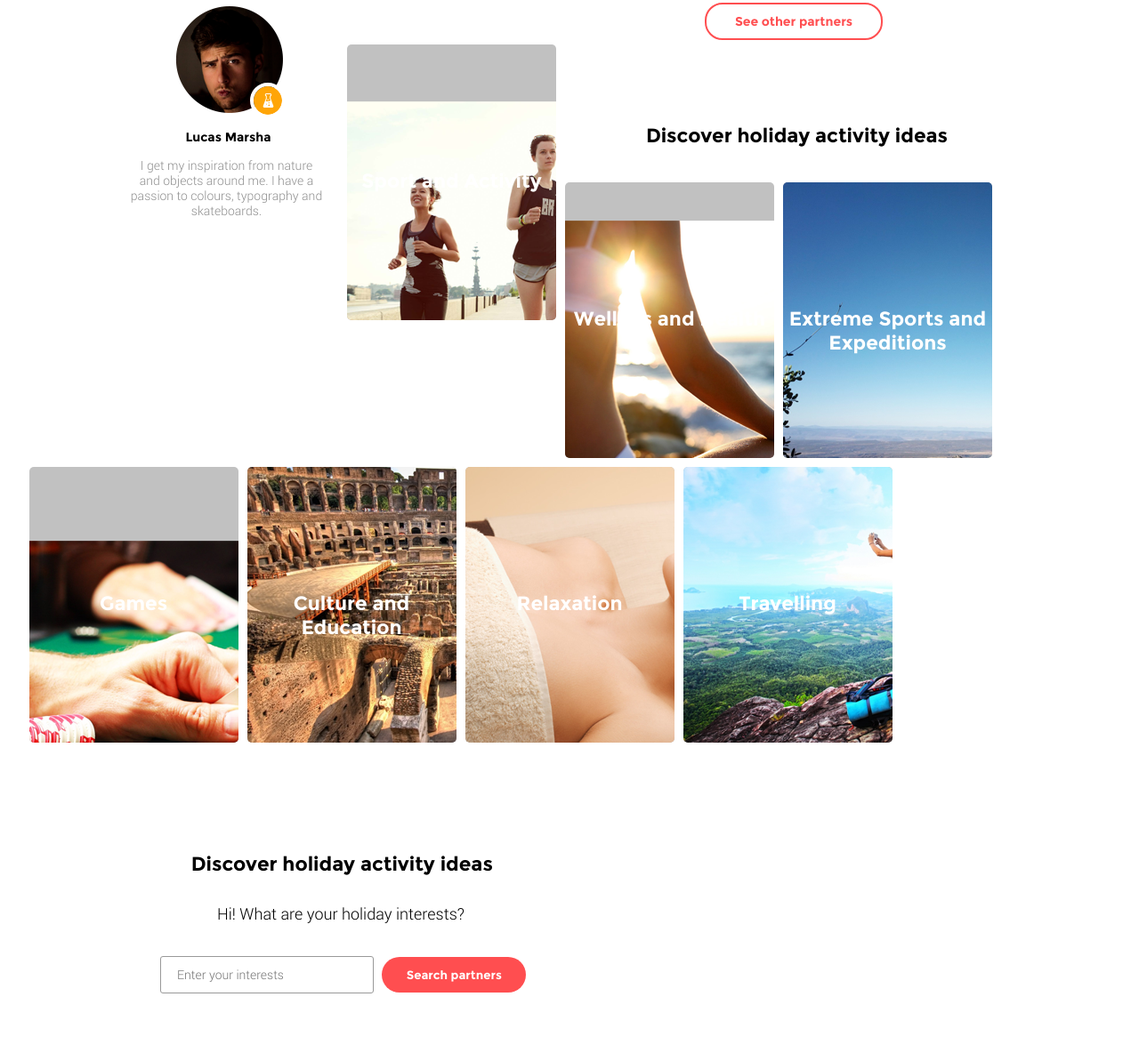
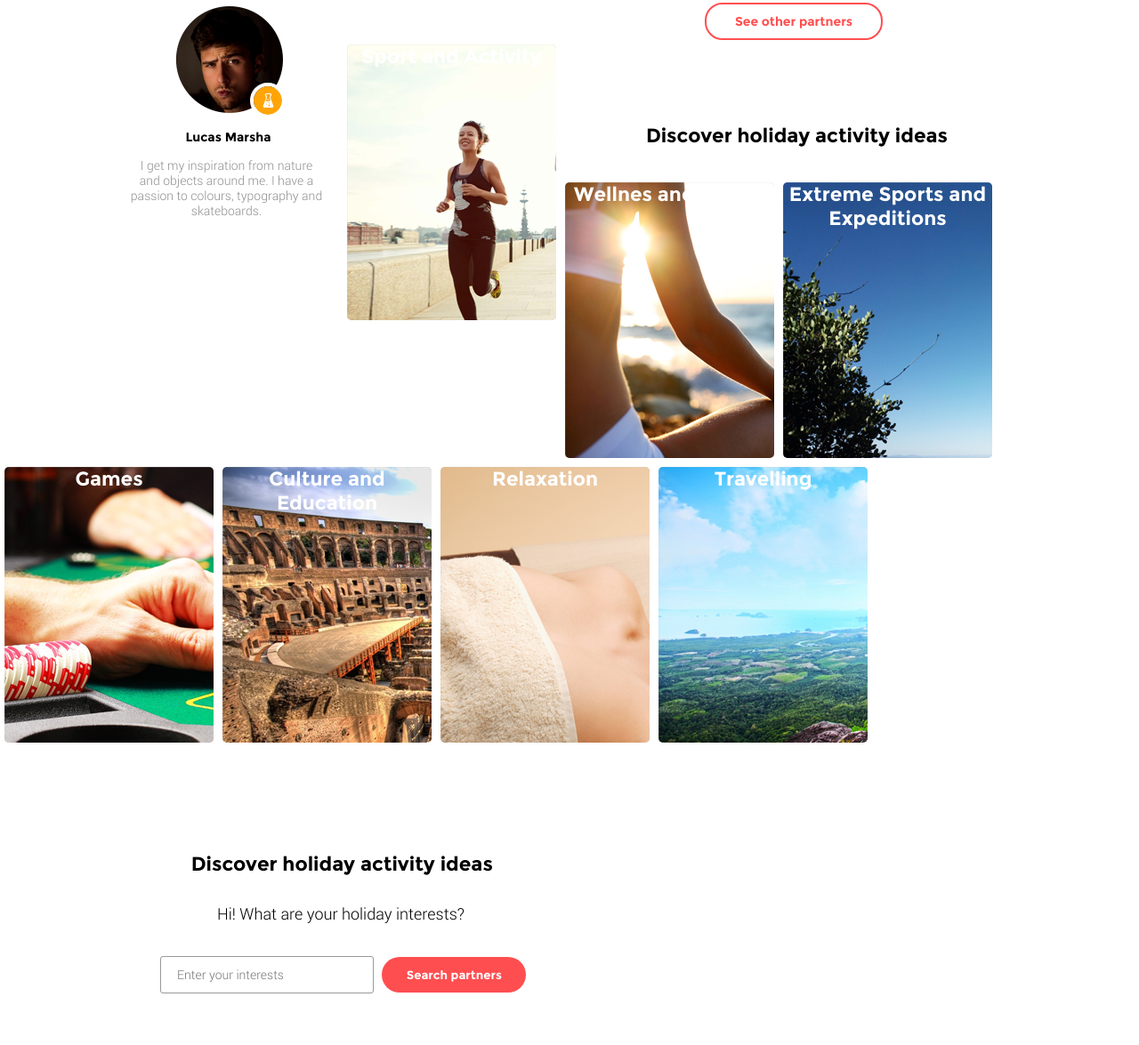
Before and after one commit to AlexandraShevchenko/AlexandraShevchenko.github.io, a plain HTML site: page homework/URLAUBSGLUCK/index.html in a window 1280 px wide. Shown: the part 1671-2846 px from the top of the page at 89% size. Drawn offline with nearby package versions, Linux system fonts and the light colour scheme; no server answers.

Commit message:
Update style.css

```diff
--- a/homework/URLAUBSGLUCK/css/style.css
+++ b/homework/URLAUBSGLUCK/css/style.css
@@ -318,9 +318,6 @@ article {
   cursor: pointer;
 }
 
-.GRID {
-  margin: 0 auto;
-}
 .GRID:after {
   content: '';
   display: block;
@@ -360,8 +357,7 @@ article {
   vertical-align: middle;
   position: absolute;
   z-index: 1;
-  width: 100%;
-  top: 45%;
+  width: 300px;
 }
 .ideas .idea-item .idea-area .idea-content .image {
   position: relative;
@@ -371,35 +367,6 @@ article {
   padding-right: 50px;
   padding-left: 48px;
 }
-.ideas .idea1 .idea-area .idea-content .image {
-  margin-left: -23%;
-  margin-top: -32%;
-}
-.ideas .idea2 .idea-area .idea-content .image {
-  margin-top: -41%;
-  margin-left: -5px;
-}
-.ideas .idea3 .idea-area .idea-content .image {
-  margin-left: -47%;
-  margin-top: -14%;
-}
-.ideas .idea4 .idea-area .idea-content .image {
-  margin-left: -10%;
-  margin-top: -24%;
-}
-.ideas .idea5 .idea-area .idea-content .image {
-  margin-top: -27%;
-  margin-left: -27%;
-}
-.ideas .idea6 .idea-area .idea-content .image {
-  margin-top: -14%;
-  margin-left: -24%;
-}
-.ideas .idea7 .idea-area .idea-content .image {
-  margin-left: -44%;
-  margin-top: -12%;
-}
-
 .searchpartners__title {
   font-size: 22px;
   text-align: center;
```
